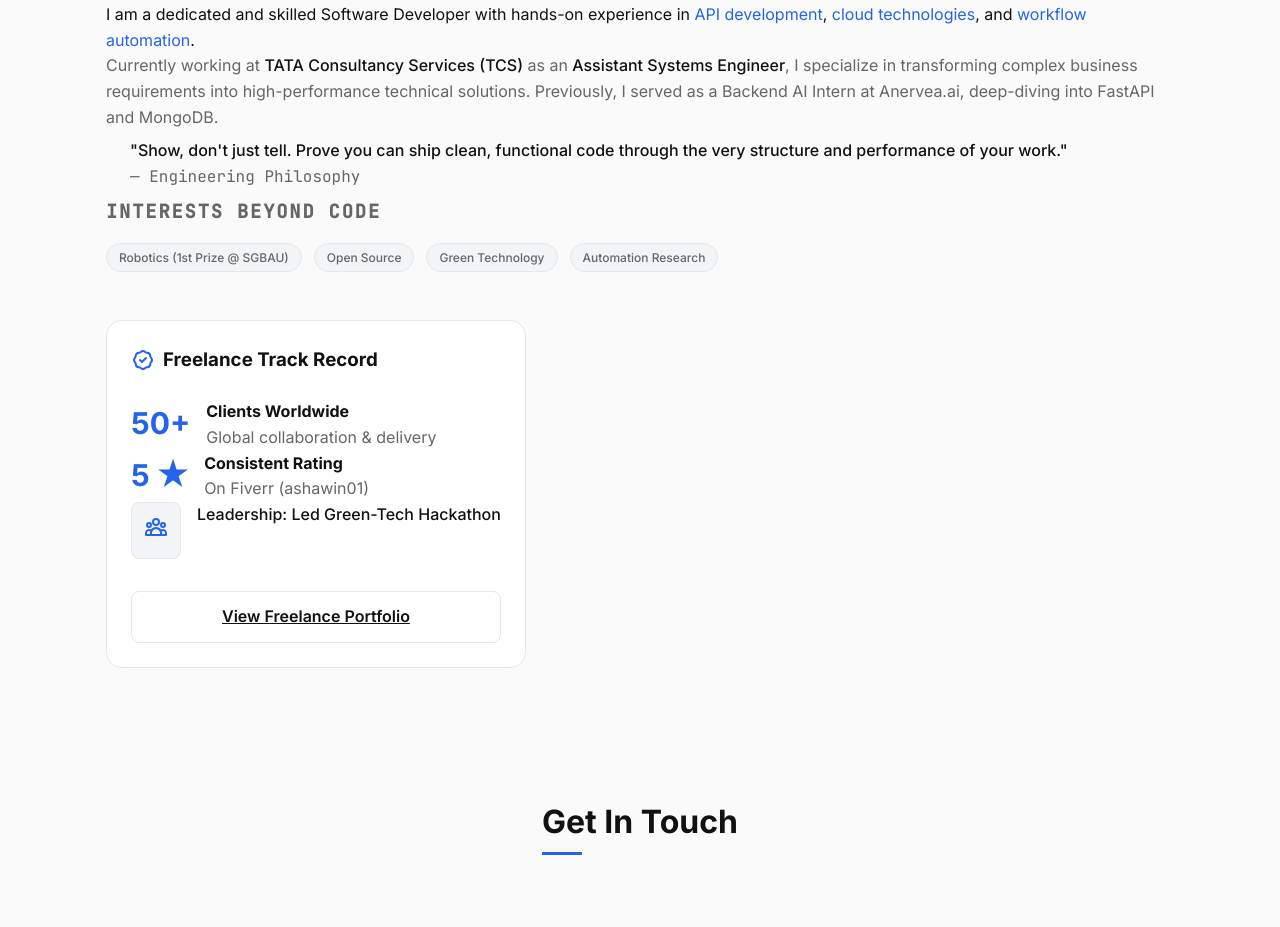
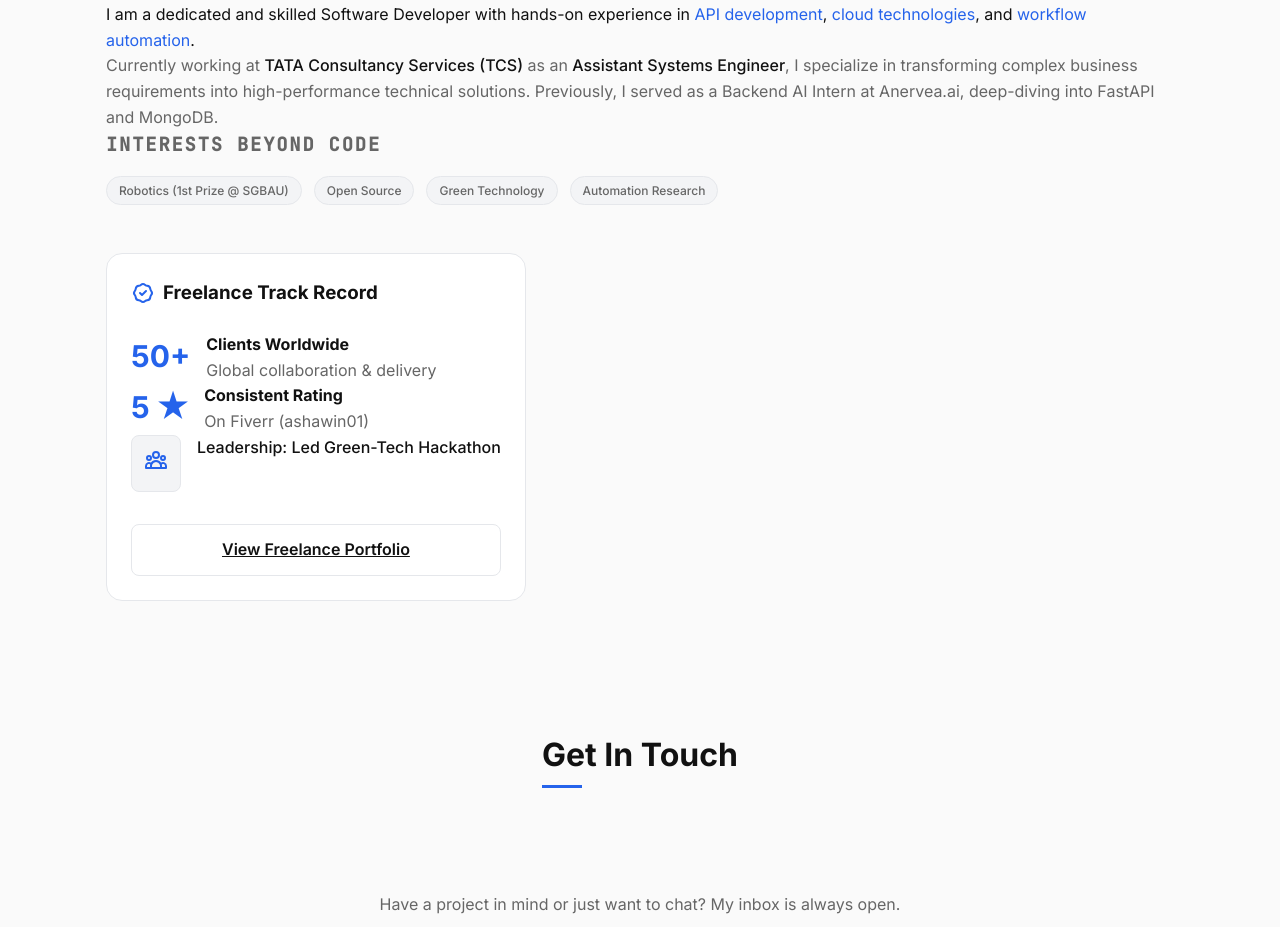
Before and after one commit to darshandevelopes/portfolio, a React (Vite) app: page / in a window 1280 px wide. Shown: the part 2020-2947 px from the top of the page. Built offline with nearby package versions, Linux system fonts and the light colour scheme.

Commit message:
refactor: remove engineering philosophy block and clean up whitespace in About component

```diff
--- a/src/components/About.jsx
+++ b/src/components/About.jsx
@@ -22,13 +22,6 @@ const About = () => {
               I specialize in transforming complex business requirements into high-performance technical solutions.
               Previously, I served as a Backend AI Intern at Anervea.ai, deep-diving into FastAPI and MongoDB.
             </p>
-
-            <blockquote className="border-l-4 border-accent pl-6 py-2 bg-accent-muted/10 rounded-r-lg">
-              <p className="text-xl font-medium italic text-text-primary">
-                "Show, don't just tell. Prove you can ship clean, functional code through the very structure and performance of your work."
-              </p>
-              <footer className="text-sm mt-2 text-text-muted font-mono">— Engineering Philosophy</footer>
-            </blockquote>
 
             <div className="pt-4 flex flex-col gap-4">
               <h3 className="text-sm font-mono text-text-muted uppercase tracking-widest">Interests Beyond Code</h3>
```
Lines whose indentation alone changed are shown as unchanged.
